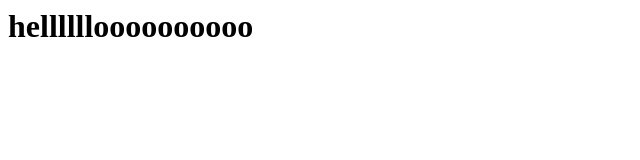
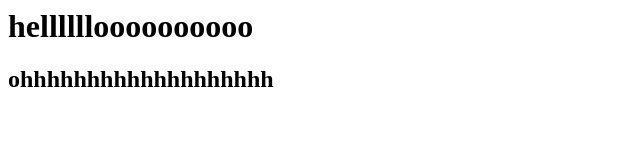
Before and after one commit to tommyDon-16/prcdemo, a plain HTML site: page index.html in a window 1280 px wide. Shown: the whole page, without its empty margins (0-640 px from the left). Drawn offline with Linux system fonts and the light colour scheme.

Commit message:
new ohhh

```diff
--- a/index.html
+++ b/index.html
@@ -1 +1,2 @@
 <h1>helllllloooooooooo</h1>
+<h2>ohhhhhhhhhhhhhhhhhhh</h2>
```
